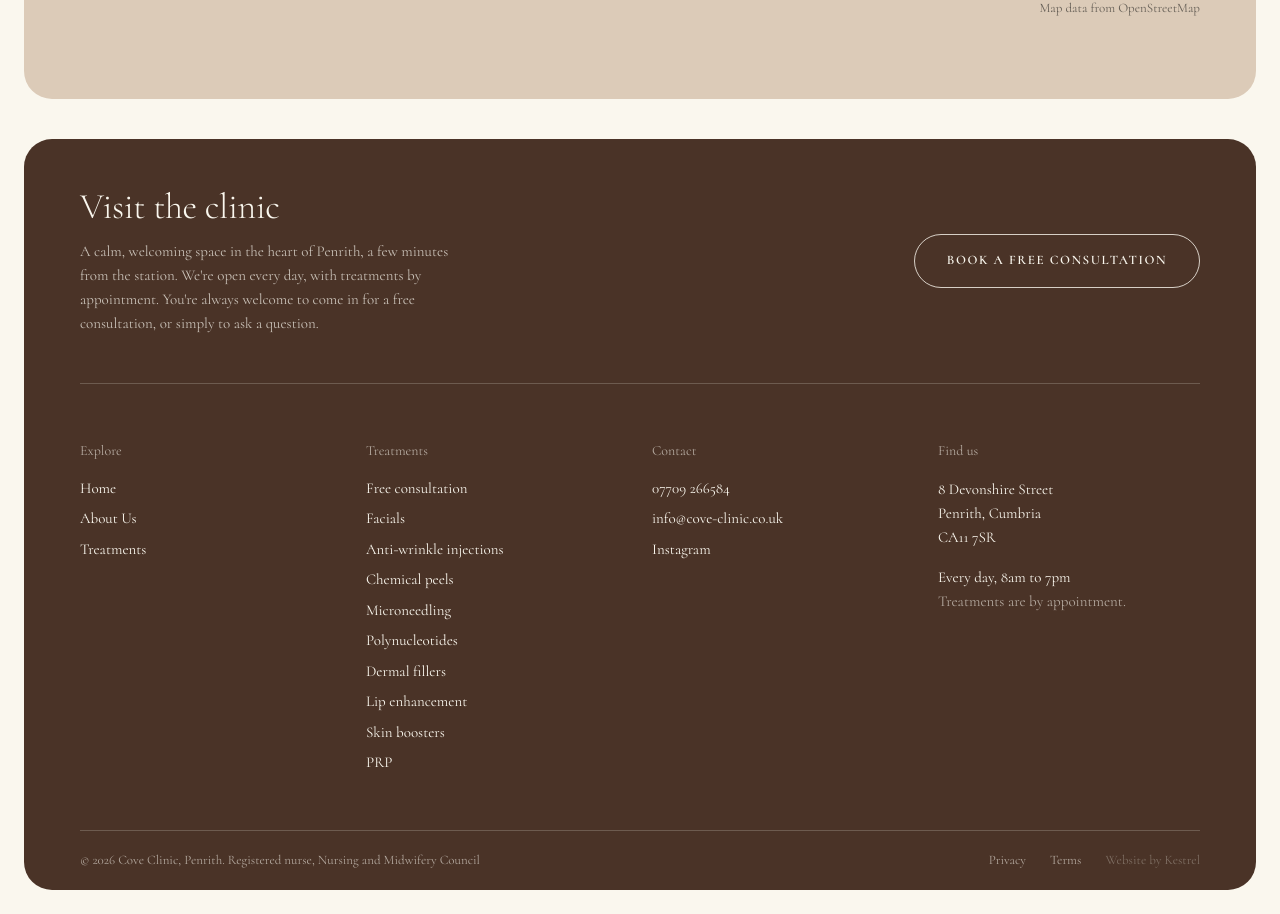
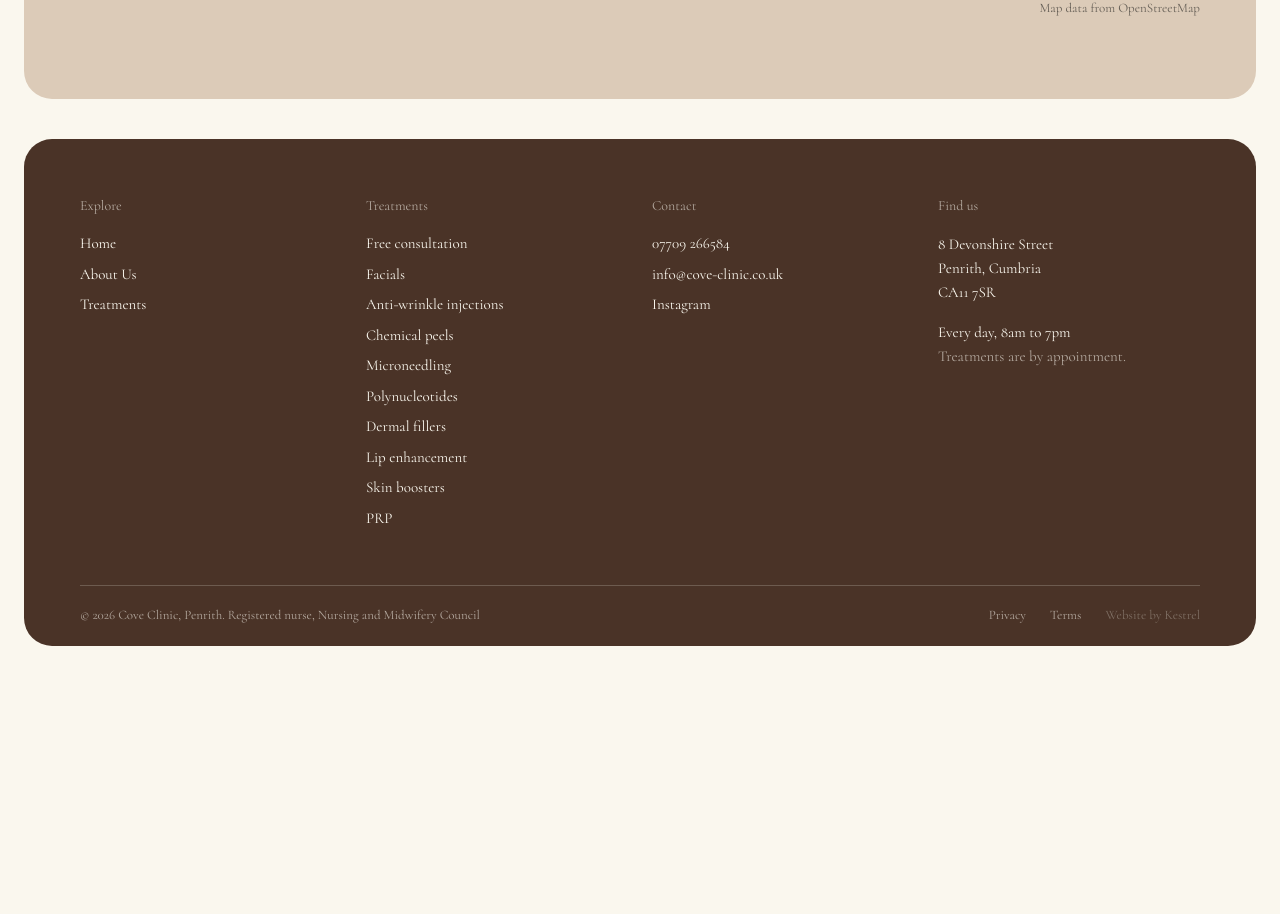
Before and after one commit to coveclinic/cove-clinic-site, a Next.js app: page / in a window 1280 px wide. Shown: the part 7193-8107 px from the top of the page. After the commit the page ends 7863 px from the top, so only its background shows below. Built offline with nearby package versions, Linux system fonts and the light colour scheme.

Commit message:
Classic footer without the visit row
Co-Authored-By: Claude Opus 5.5 <noreply@anthropic.com>
Claude-Session: https://claude.ai/code/session_017aqwsicqaoQLJQaGZhH3Er

```diff
--- a/components/Footer.tsx
+++ b/components/Footer.tsx
@@ -1,34 +1,19 @@
 import Link from "next/link";
 import { footer, nav, site, treatmentsList, visit } from "@/lib/content";
 import { treatmentSlugs } from "@/lib/treatments";
-import { Button } from "@/components/Button";
 
 const label = "text-[14px] text-paper/60";
 const link = "transition-colors duration-200 hover:text-clay";
 
 /**
- * A classic footer in one walnut block: a short invitation to visit, four link
- * and detail columns, then a single line of small print beneath one rule.
+ * A classic footer in one walnut block: four link and detail columns, then a
+ * single line of small print beneath one rule.
  */
 export function Footer() {
   const { address } = site;
   return (
-    <footer id={visit.id} aria-labelledby={`${visit.id}-heading`} className="px-3 pb-3 md:px-6 md:pb-6">
+    <footer id={visit.id} aria-label={visit.heading} className="px-3 pb-3 md:px-6 md:pb-6">
       <div className="mx-auto max-w-[1392px] overflow-hidden rounded-card bg-walnut px-7 text-paper md:px-10 lg:px-14">
-        <div className="flex flex-col gap-6 border-b border-paper/20 py-10 md:flex-row md:items-center md:justify-between md:py-12">
-          <div>
-            <h2
-              id={`${visit.id}-heading`}
-              className="font-display text-[30px] font-light leading-[1.1] tracking-[-0.01em] md:text-[36px]"
-            >
-              {visit.heading}
-            </h2>
-            <p className="mt-3 max-w-[52ch] text-[15px] leading-[1.6] text-paper/72">{visit.body}</p>
-          </div>
-          <div className="shrink-0">
-            <Button href={visit.cta.href} label={visit.cta.label} tone="paper" />
-          </div>
-        </div>
         <div className="grid grid-cols-2 gap-x-6 gap-y-10 py-12 md:py-14 lg:grid-cols-4">
           <nav aria-label={footer.explore}>
             <p className={label}>{footer.explore}</p>
```
